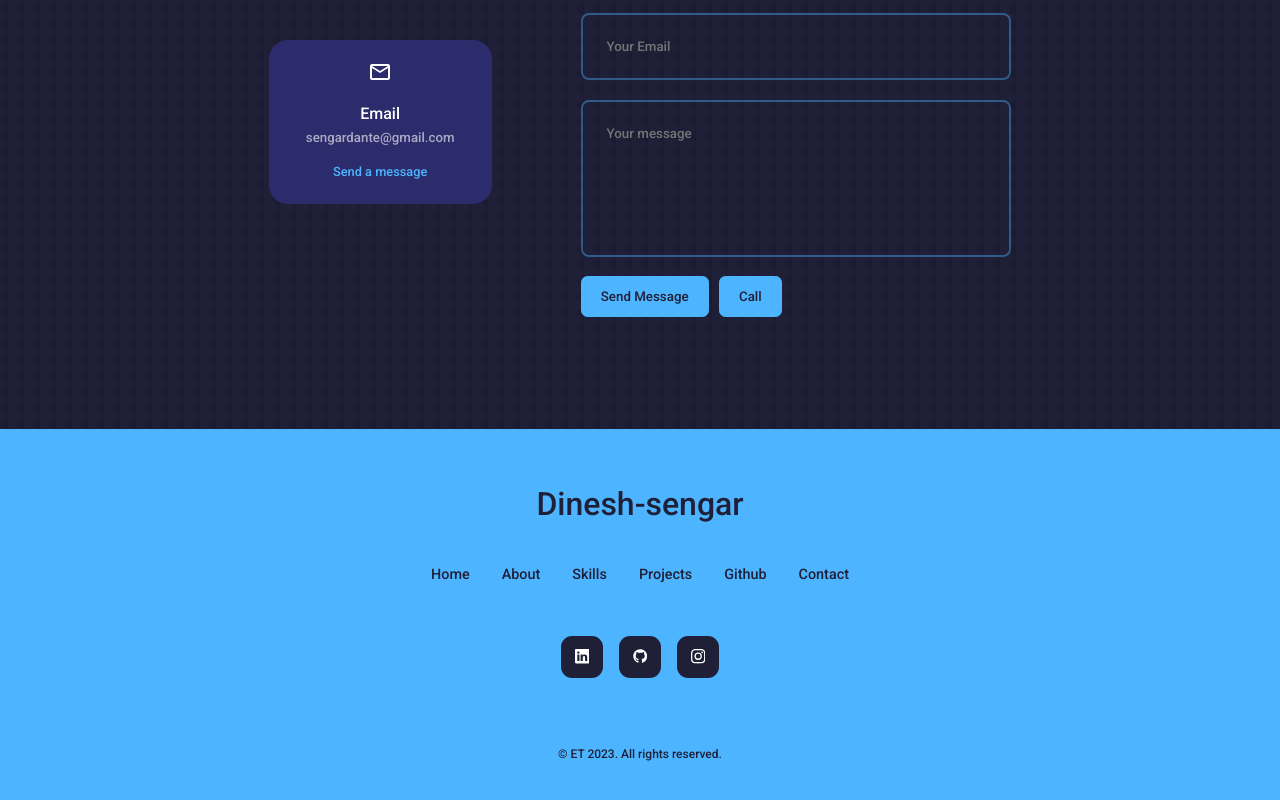
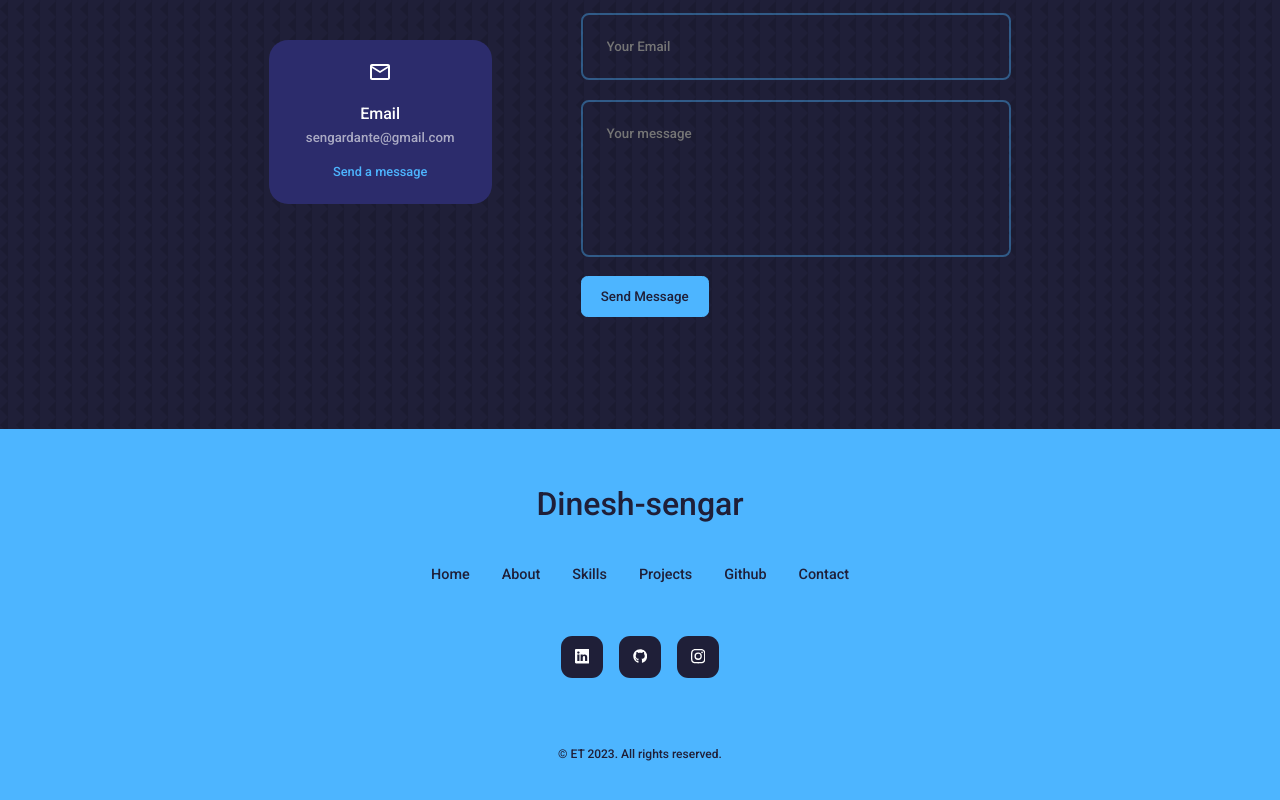
Before and after one commit to dinesh07sengar/dinesh07sengar.github.io, a React (Create React App) app: page / in a window 1280 px wide. Shown: the part 4111-4911 px from the top of the page. Built offline with nearby package versions, Linux system fonts and the light colour scheme.

Commit message:
form update

```diff
--- a/src/components/contact/Contact.jsx
+++ b/src/components/contact/Contact.jsx
@@ -13,10 +13,10 @@ const Contact = () => {
     setMessage(true);
     emailjs
       .sendForm(
-        'service_k2qawqh',
-        'template_c6rkpn6',
+        'service_wofr4g6',
+        'template_tw9a108',
         formRef.current,
-        'X7K7ebhIeOy3YwHki'
+        'qhzG-MP-xRGDCIdb3'
       )
       .then(
         (result) => {
@@ -69,9 +69,7 @@ const Contact = () => {
           <a href='mailto:sengardante@gmail.com'><button type="submit" className="btn btn-primary">
             Send Message
           </button></a>
-          <a href='tel:+918109614595'><button type="submit" className="btn btn-primary">
-            Call
-          </button></a>
+
           </div>
           {message && <span>Thanks, I'll reply ASAP :)</span>}
         </form>
--- a/src/components/testimonials/Testimonials.jsx
+++ b/src/components/testimonials/Testimonials.jsx
@@ -1,5 +1,5 @@
 import React from 'react';
-import { BsLinkedin } from 'react-icons/bs';
+
 import { Pagination } from 'swiper';
 import GitHubCalendar from "react-github-calendar"
 
```
